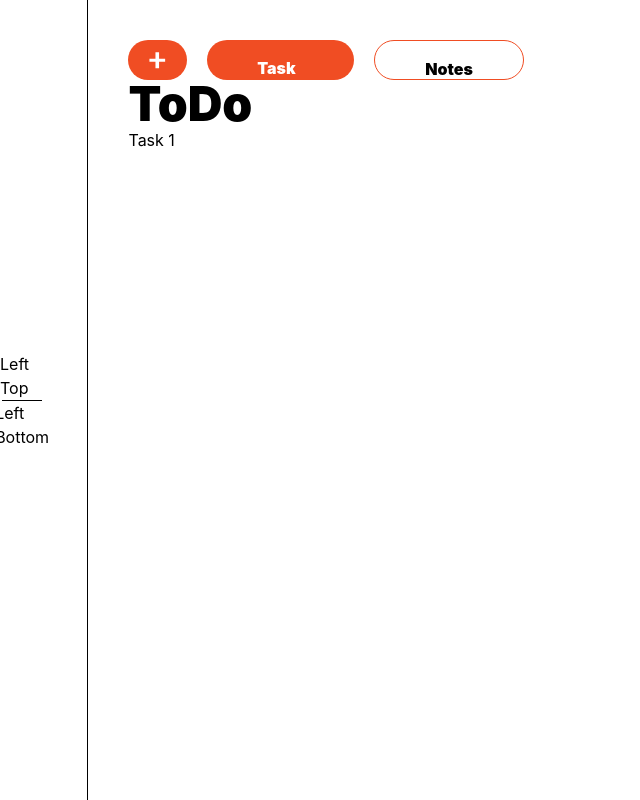
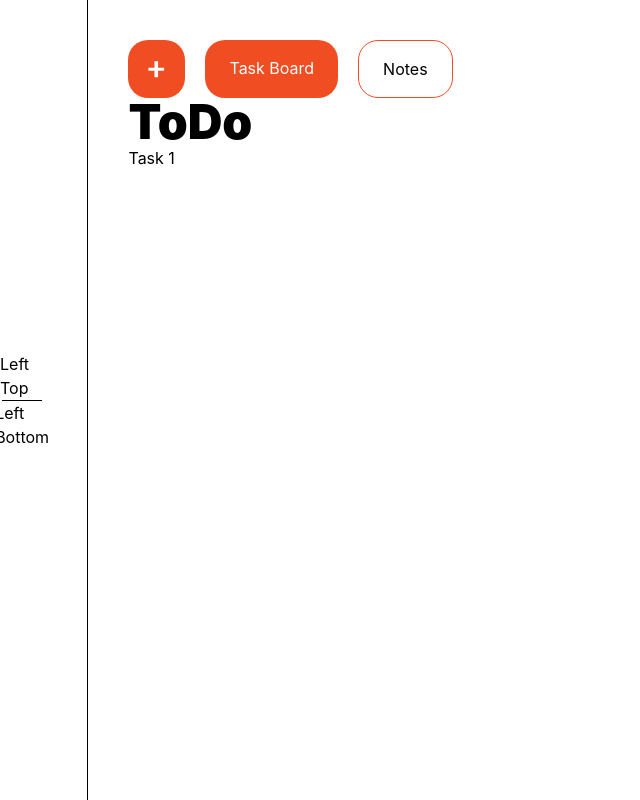
Before and after one commit to TarunVuppala/Task-Manager, a React (Create React App) app in the folder frontend/: page / in a window 1280 px wide. Shown: the whole page, without its empty margins (0-640 px from the left). Built offline with nearby package versions, Linux system fonts and the light colour scheme.

Commit message:
Update Navbar.jsx

```diff
--- a/frontend/src/components/Navbar.jsx
+++ b/frontend/src/components/Navbar.jsx
@@ -5,18 +5,19 @@ const Navbar = ({ handleFormOpen }) => {
   const [activeTab, setActiveTab] = useState("Task Board");
 
   return (
-    <div className='flex gap-5 w-fit h-[40px]'>
-      <button className='bg-[#F04D23] w-full h-full flex justify-center items-center font-black text-white rounded-[20px]' onClick={handleFormOpen}>
+    <div className='flex gap-5 w-fit'>
+
+      <button className='bg-[#F04D23] px-5 py-4 rounded-[20px]' onClick={handleFormOpen}>
         <svg width="17" height="17" viewBox="0 0 17 17" fill="none" xmlns="http://www.w3.org/2000/svg">
           <path d="M16.136 9.864H10.056V16.344H6.472V9.864H0.424V6.648H6.472V0.184H10.056V6.648H16.136V9.864Z" fill="white" />
         </svg>
       </button>
 
-      <Link to='/' className={`${activeTab === "Task Board" ? "bg-[#F04D23] text-white" : "border border-[#F04D23] text-black"} py-4 font-black rounded-[20px] px-[50px]`} onClick={() => setActiveTab("Task Board")}>
+      <Link to='/' className={`${activeTab === "Task Board" ? "bg-[#F04D23] text-white" : "border border-[#F04D23] text-black"} px-6 py-4 rounded-[20px]`} onClick={() => setActiveTab("Task Board")}>
         Task Board
       </Link>
 
-      <Link to='/notes' className={`${activeTab === "Notes" ? "bg-[#F04D23] text-white" : "border border-[#F04D23] text-black"} py-4 font-black rounded-[20px] px-[50px]`} onClick={() => setActiveTab("Notes")}>
+      <Link to='/notes' className={`${activeTab === "Notes" ? "bg-[#F04D23] text-white" : "border border-[#F04D23] text-black"} px-6 py-4 rounded-[20px]`} onClick={() => setActiveTab("Notes")}>
         Notes
       </Link>
     </div>
```
